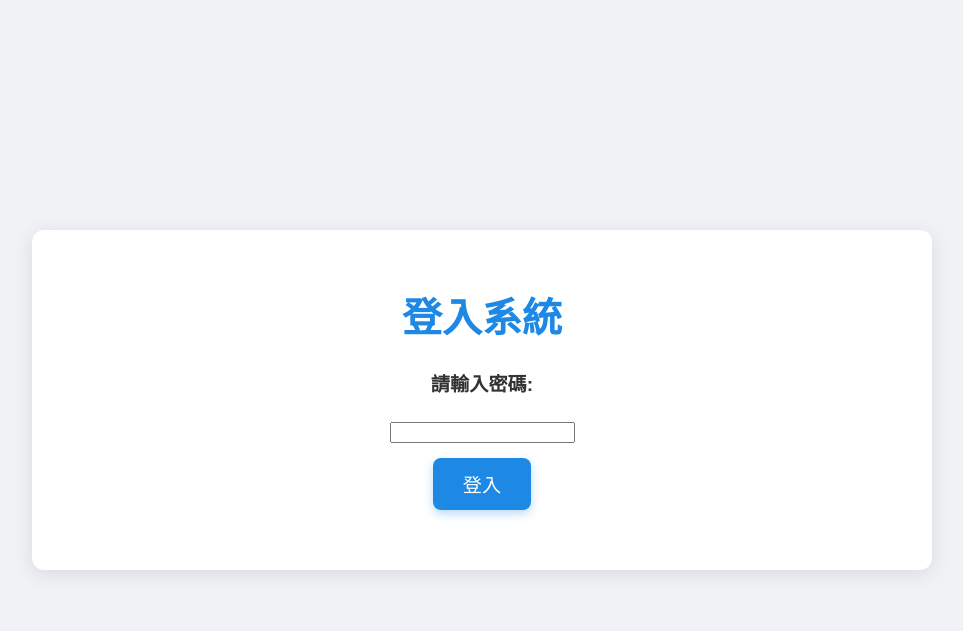
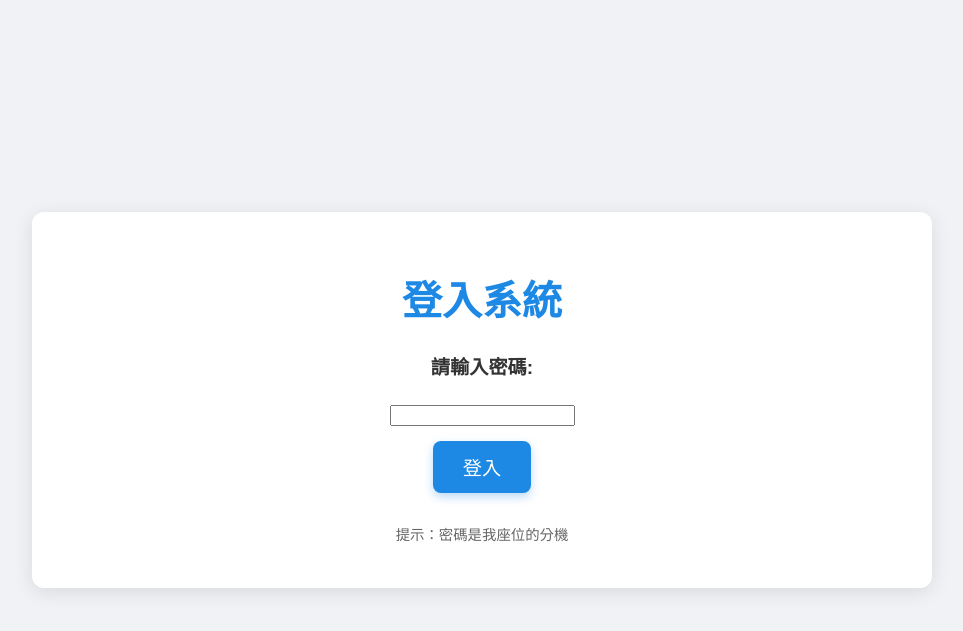
Before and after one commit to likahang/ctinews, a Flask app: page /login in a window 1280 px wide. Shown: the top 631 px of the page, without its empty margins (158-1121 px from the left). Run offline with Flask 3, Linux system fonts and the light colour scheme.

Commit message:
feat: 新增登入頁面的密碼提示

```diff
--- a/templates/login.html
+++ b/templates/login.html
@@ -15,6 +15,8 @@
             <button type="submit">登入</button>
         </form>
 
+        <p style="color: #666; font-size: 0.9em; margin-top: 15px;">提示：密碼是我座位的分機</p>
+
         {% if error %}
             <p class="error-message" style="margin-top: 20px;">{{ error }}</p>
         {% endif %}
```
